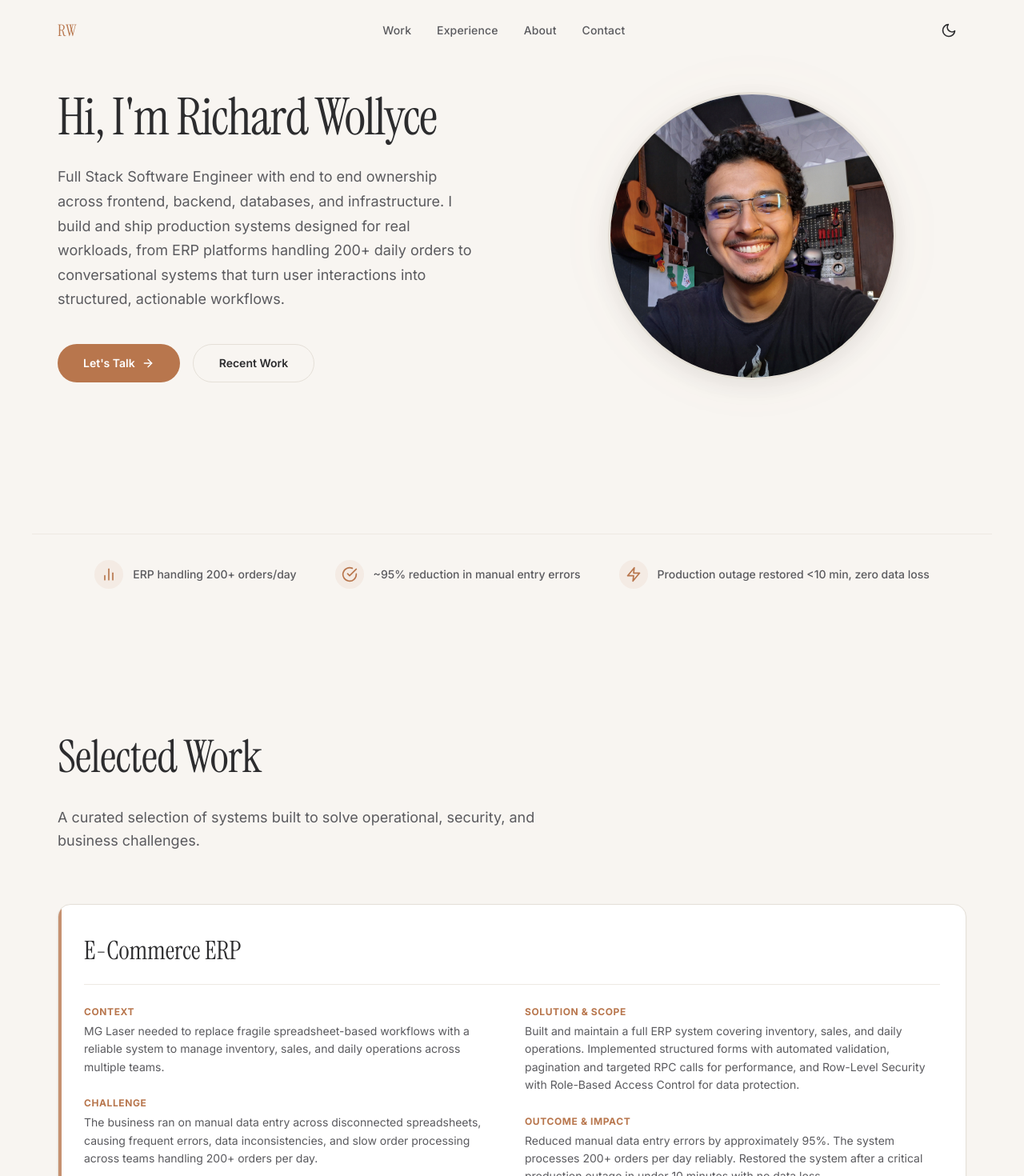
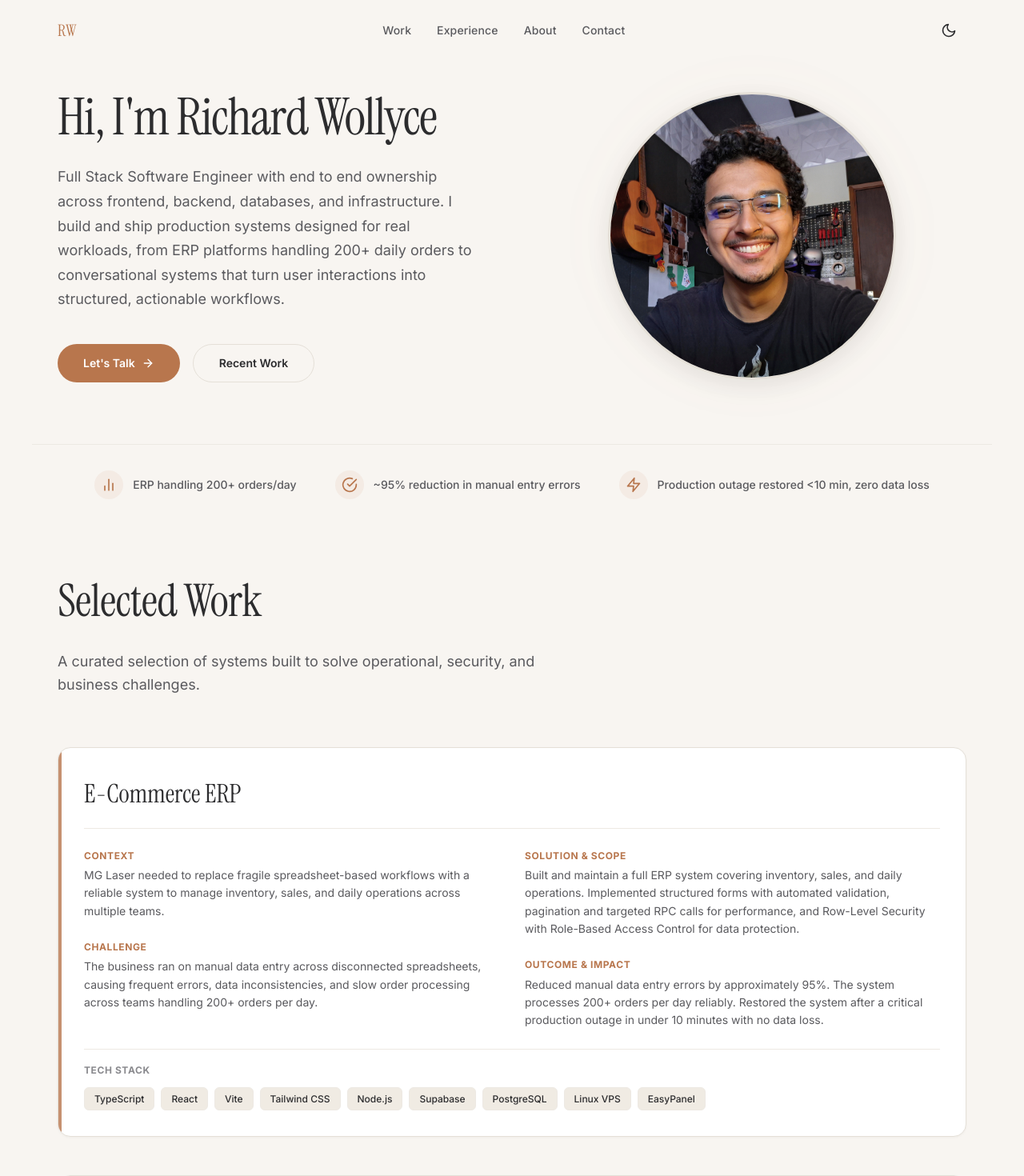
Before and after one commit to richard-wollyce/richard-wollyce-website, a Next.js app: page / in a window 1280 px wide. Shown: the top 1470 px of the page at 80% size. Built offline with nearby package versions, Linux system fonts and the light colour scheme.

Commit message:
.css fix

```diff
--- a/src/components/Hero/Hero.module.css
+++ b/src/components/Hero/Hero.module.css
@@ -1,10 +1,10 @@
 .hero {
-  min-height: 100vh;
+  min-height: clamp(620px, 82vh, 780px);
   display: flex;
   flex-direction: column;
   justify-content: center;
   padding-top: calc(var(--space-20) + var(--space-8));
-  padding-bottom: var(--space-8);
+  padding-bottom: var(--space-4);
 }
 
 .container {
@@ -158,7 +158,7 @@
   justify-content: center;
   gap: var(--space-12);
   padding-top: var(--space-8);
-  padding-bottom: var(--space-8);
+  padding-bottom: var(--space-4);
   border-top: 1px solid var(--border-light);
 }
 
@@ -188,6 +188,11 @@
 
 /* Responsive */
 @media (max-width: 1024px) {
+  .hero {
+    min-height: auto;
+    padding-bottom: var(--space-16);
+  }
+
   .container {
     grid-template-columns: 1fr;
     text-align: center;
--- a/src/components/SelectedWork/SelectedWork.js
+++ b/src/components/SelectedWork/SelectedWork.js
@@ -3,7 +3,7 @@ import styles from './SelectedWork.module.css';
 
 export default function SelectedWork() {
   return (
-    <section className="section" id="work">
+    <section className={`section ${styles.selectedWork}`} id="work">
       <div className="container">
         <header className={styles.sectionHeader}>
           <h2 className={styles.sectionTitle}>Selected Work</h2>
--- a/src/components/SelectedWork/SelectedWork.module.css
+++ b/src/components/SelectedWork/SelectedWork.module.css
@@ -160,6 +160,10 @@
   border: 1px solid var(--border-light);
 }
 
+.selectedWork {
+  padding-top: clamp(2rem, 4vw, 3.5rem);
+}
+
 /* Responsive */
 @media (max-width: 768px) {
   .narrativeGrid {
--- a/src/data/content.js
+++ b/src/data/content.js
@@ -84,7 +84,7 @@ export const projects = [
     id: '13doze',
     name: 'Event Registration',
     context:
-      'A multi-company event at Shopping Center de Franca needed a fast, reliable client registration app usable by staff across all participating businesses on event day.',
+      'A multi-company event at Franca Shopping needed a fast, reliable client registration app usable by staff across all participating businesses on event day.',
     challenge:
       'Staff needed to quickly check existing clients, register new ones, and track event participation in real-time across desktop and mobile devices with no room for downtime.',
     solution:
```
Also changed, not shown: 1 other file (tests, documents, lock files or other folders).
